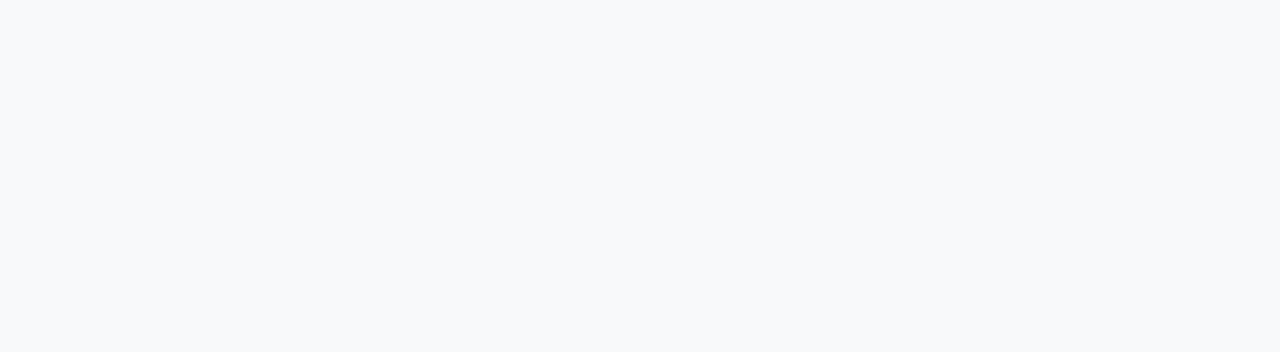
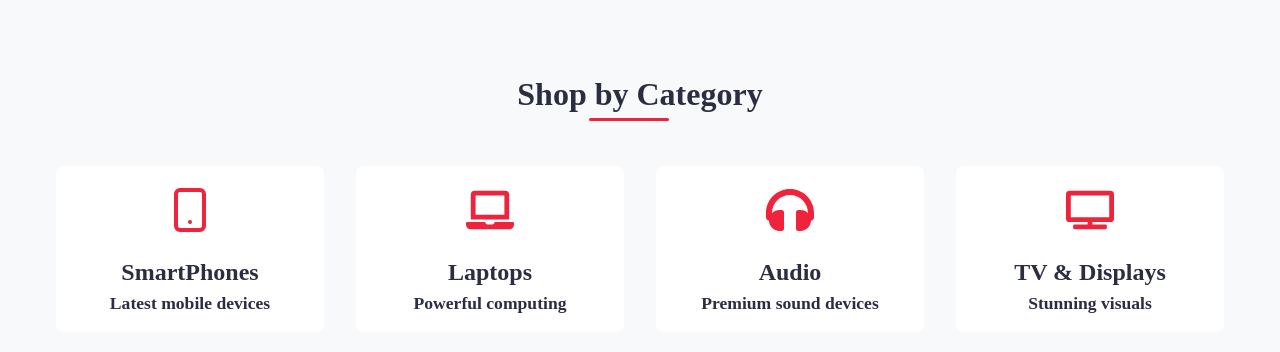
Before and after one commit to mohammadmehdidalvandii/techstore-front-end, a React (Vite) app: page / in a window 1280 px wide. Shown: the part 868-1220 px from the top of the page. Before the commit the page ends 858 px from the top, so only its background shows below. Built offline with nearby package versions, Linux system fonts and the light colour scheme.

Commit message:
create section categories for home

```diff
--- /dev/null
+++ b/src/components/template/home/Categories/Categories.css
@@ -0,0 +1,49 @@
+.categories{
+    display: block;
+    width: 100%;
+    margin-top: 5rem;
+}
+
+.categories .items{
+    display: grid;
+    grid-template-columns: repeat(auto-fit , minmax(250px ,1fr));
+    gap: 2rem;
+    margin-top: 3rem;
+}
+
+.categories .item{
+    display: block;
+    text-align: center;
+    width: 100%;
+    background-color: var(--white);
+    padding: 1rem;
+    border-radius: 0.5rem;
+    transition: all 0.4s linear;
+    user-select: none;
+}
+.categories .item:hover{
+    transform: translateY(-10px);
+    background-color: #efefef;
+    box-shadow: 0 10px 20px #efefef;
+}
+.categories .item span{
+    font-size: 3rem;
+    color: var(--secondary-color);
+    transition: all 0.4s linear;
+}
+.categories .item:hover span{
+    font-size: 3.2rem;
+}
+.categories .item .text{
+    display: block;
+    font-family: var(--font-rubikBlack);
+    font-weight: bolder ;
+    font-size: 1.5rem;
+    color: var(--text-color);
+}
+.categories .item .paraph{
+    display: block;
+    font-size: 1.1rem;
+    font-weight: bold;
+    color: var(--text-color);
+}
--- /dev/null
+++ b/src/components/template/home/Categories/Categories.tsx
@@ -0,0 +1,49 @@
+import React from 'react';
+import './Categories.css';
+import { FiSmartphone } from "react-icons/fi";
+import { FaLaptop , FaHeadphones , FaTv } from "react-icons/fa";
+
+
+const Categories:React.FC = ()=>{
+  return (
+    <section className="categories">
+        <div className="container">
+            <div className="categories_title">
+                <h5 className="main_title">Shop by Category</h5>
+            </div>
+            <div className="items">
+                <div className="item">
+                    <span>
+                        <FiSmartphone/>
+                    </span>
+                    <p className='text'>SmartPhones</p>
+                    <p className='paraph'>Latest mobile devices</p>
+                </div>
+                <div className="item">
+                    <span>
+                        <FaLaptop/>
+                    </span>
+                    <p className='text'>Laptops</p>
+                    <p className='paraph'>Powerful computing</p>
+                </div>
+                <div className="item">
+                    <span>
+                        <FaHeadphones/>
+                    </span>
+                    <p className='text'>Audio</p>
+                    <p className='paraph'>Premium sound devices</p>
+                </div>
+                <div className="item">
+                    <span>
+                        <FaTv/>
+                    </span>
+                    <p className='text'>TV & Displays</p>
+                    <p className='paraph'>Stunning visuals</p>
+                </div>
+            </div>
+        </div>
+    </section>
+  )
+}
+
+export default Categories
--- a/src/components/template/home/Hero/Hero.css
+++ b/src/components/template/home/Hero/Hero.css
@@ -1,7 +1,7 @@
 .hero{
     min-height: 100dvh;
     background: linear-gradient(rgba(43,35,80,0.8),rgba(43,35,80,0.9) , url('../../../assets/images/bg.webp'));
-    background-image: url('../../../assets/images/bg.webp');
+    background-image: url('../../../../assets/images/bg.webp');
     background-size: cover;
     background-position: center;
     background-attachment: fixed;
--- a/src/page/Home/Home.tsx
+++ b/src/page/Home/Home.tsx
@@ -1,12 +1,15 @@
 import React from 'react'
 import Navbar from '@components/module/Navbar/Navbar'
 import Hero from '@components/template/home/Hero/Hero'
+import Categories from '@components/template/home/Categories/Categories'
 
 const Home:React.FC = ()=>{
   return (
     <>
     <Navbar/>
     <Hero/>
+    <Categories/>
+    <br /><br /><br /><br /><br />
     </>
   )
 }
--- a/src/style/main.css
+++ b/src/style/main.css
@@ -93,6 +93,27 @@
     background: rgba(255,255,255,0.1    );
 }
 
+/* main_title */
+.main_title{
+    display: block;
+    font-family: var(--font-rubikBlack);
+    font-weight: bolder;
+    font-size: 2rem;
+    color: var(--text-color);
+    text-align: center;
+}
+.main_title::after{
+    content: "";
+    display: block;
+    text-align: center;
+    width: 5rem;
+    height: 0.2rem;
+    background-color:  var(--secondary-color);
+    border-radius:0.5rem;
+    position: absolute;
+    left: 46%;
+}
+
 /* Responsive  Utilities*/
 
 @media (max-width : 1360px) {
```
